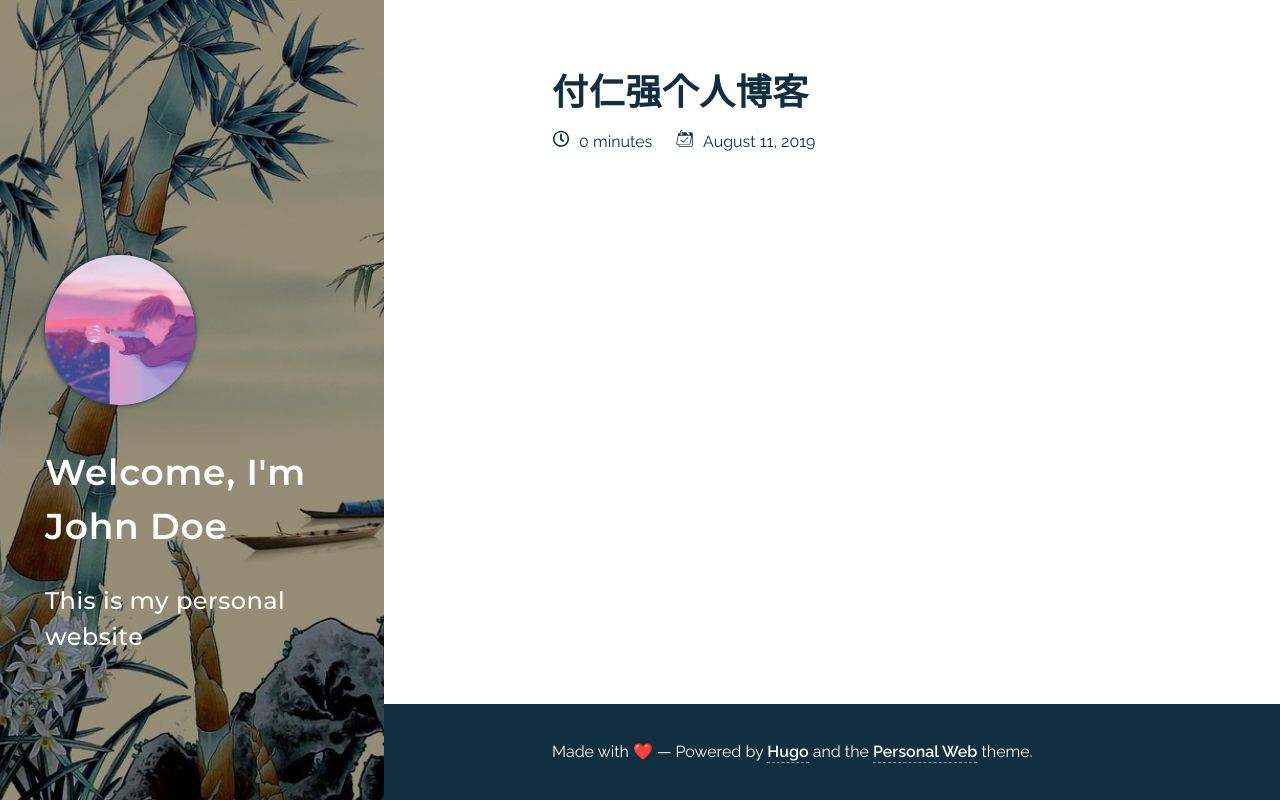
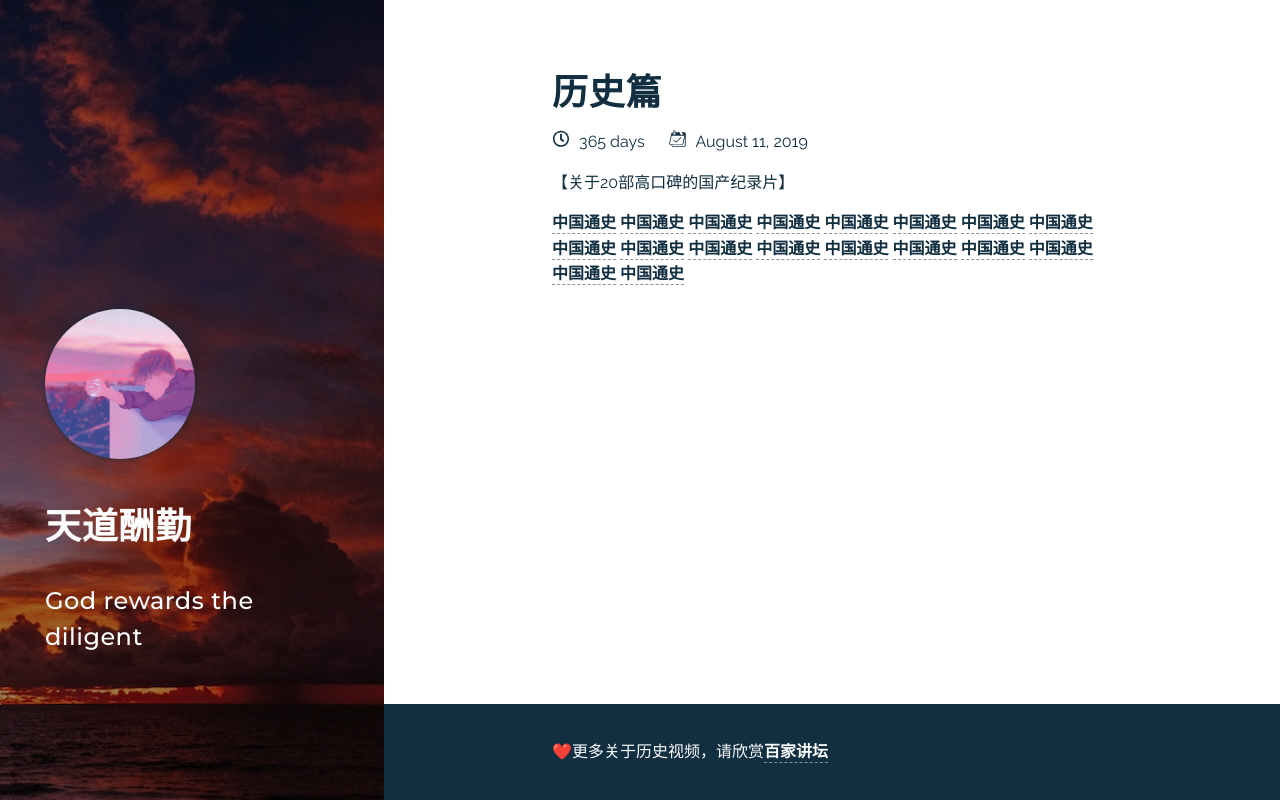
Before and after one commit to furenqiang/furenqiang.github.io, a plain HTML site: page post/blog/index.html in a window 1280 px wide. Drawn offline with Linux system fonts and the light colour scheme.

Commit message:
主页修改 、 blog的主页修改

```diff
--- a/post/blog/index.html
+++ b/post/blog/index.html
@@ -1,6 +1,6 @@
 <!DOCTYPE html>
 <html lang='en'><head>
-  <title>付仁强个人博客 - My New Hugo Site</title>
+  <title>历史</title>
   <link rel='canonical' href='https://furenqiang.github.io/post/blog/' />
   <meta charset='utf-8'>
   <meta name='viewport' content='width=device-width, initial-scale=1' />
@@ -19,7 +19,7 @@
 <link rel="stylesheet" href="https://furenqiang.github.io/sass/style.min.8a1658d134a4b54730b66789206b2cf14c1b006a6de3f3fde6302f925b6e01f5.css" integrity="sha256-ihZY0TSktUcwtmeJIGss8UwbAGpt4/P95jAvkltuAfU=" media="screen">
 <link rel="stylesheet" href="https://furenqiang.github.io/syntax.min.css" integrity="" media="screen">
 
-  <meta property="og:title" content="付仁强个人博客" />
+  <meta property="og:title" content="个人博客——历史篇" />
 <meta property="og:description" content="" />
 <meta property="og:type" content="article" />
 <meta property="og:url" content="https://furenqiang.github.io/post/blog/" />
@@ -27,7 +27,7 @@
 <meta property="article:modified_time" content="2019-08-11T14:41:52&#43;08:00"/>
 
 
-<meta itemprop="name" content="付仁强个人博客">
+<meta itemprop="name" content="个人博客——历史篇">
 <meta itemprop="description" content="">
 
 
@@ -44,7 +44,7 @@
 
   <header style="background-image:linear-gradient(
       rgba(0,0,0,0.4),rgba(0,0,0,0.4)
-    ),url(&#39;https://furenqiang.github.io/images/default-sidebar.jpg&#39;)">
+    ),url(&#39;https://furenqiang.github.io/images/default-sidebar1.jpg&#39;)">
 
   <div class="intro">
     <div class="logo-container">
@@ -52,8 +52,8 @@
         <img src='https://furenqiang.github.io/images/edna-west.jpg' alt="Profile Tags" class="rounded-logo">
       </a>
     </div>
-    <h2>Welcome, I'm John Doe</h2>
-    <h3>This is my personal website</h3>
+    <h2>天道酬勤</h2>
+    <h3>God rewards the diligent</h3>
     <div class="menu">
 
 
@@ -72,7 +72,7 @@
 
     <main id="content" class="post">
 
-<h1>付仁强个人博客</h1>
+<h1>历史篇</h1>
 <div class="reading-time">
   <div class="icon">
   <svg width="18px" height="18px" viewBox="0 0 115 115" xmlns="http://www.w3.org/2000/svg" aria-hidden="true" role="img">
@@ -82,7 +82,7 @@
   </svg>
 </div>
 
-  <span>0 minutes</span>
+  <span>365 days</span>
 </div>
 
 <div class="published-date">
@@ -96,18 +96,35 @@
 
   <span>August 11, 2019</span>
 </div>
-
+<p>【关于20部高口碑的国产纪录片】</p>
+<p1><a href="https://www.bilibili.com/video/av4735360/index_2.html" target="_blank" rel="external">中国通史</a></p1>
+<p1><a href="https://www.bilibili.com/video/av4735360/index_2.html" target="_blank" rel="external">中国通史</a></p1>
+<p1><a href="https://www.bilibili.com/video/av4735360/index_2.html" target="_blank" rel="external">中国通史</a></p1>
+<p1><a href="https://www.bilibili.com/video/av4735360/index_2.html" target="_blank" rel="external">中国通史</a></p1>
+<p1><a href="https://www.bilibili.com/video/av4735360/index_2.html" target="_blank" rel="external">中国通史</a></p1>
+<p1><a href="https://www.bilibili.com/video/av4735360/index_2.html" target="_blank" rel="external">中国通史</a></p1>
+<p1><a href="https://www.bilibili.com/video/av4735360/index_2.html" target="_blank" rel="external">中国通史</a></p1>
+<p1><a href="https://www.bilibili.com/video/av4735360/index_2.html" target="_blank" rel="external">中国通史</a></p1>
+<p1><a href="https://www.bilibili.com/video/av4735360/index_2.html" target="_blank" rel="external">中国通史</a></p1>
+<p1><a href="https://www.bilibili.com/video/av4735360/index_2.html" target="_blank" rel="external">中国通史</a></p1>
+<p1><a href="https://www.bilibili.com/video/av4735360/index_2.html" target="_blank" rel="external">中国通史</a></p1>
+<p1><a href="https://www.bilibili.com/video/av4735360/index_2.html" target="_blank" rel="external">中国通史</a></p1>
+<p1><a href="https://www.bilibili.com/video/av4735360/index_2.html" target="_blank" rel="external">中国通史</a></p1>
+<p1><a href="https://www.bilibili.com/video/av4735360/index_2.html" target="_blank" rel="external">中国通史</a></p1>
+<p1><a href="https://www.bilibili.com/video/av4735360/index_2.html" target="_blank" rel="external">中国通史</a></p1>
+<p1><a href="https://www.bilibili.com/video/av4735360/index_2.html" target="_blank" rel="external">中国通史</a></p1>
+<p1><a href="https://www.bilibili.com/video/av4735360/index_2.html" target="_blank" rel="external">中国通史</a></p1>
+<p1><a href="https://www.bilibili.com/video/av4735360/index_2.html" target="_blank" rel="external">中国通史</a></p1>
 
 
     </main>
   </div>
   <footer>
     <div class="footer-wrapper">
-      <p>Made with ❤️ &mdash; Powered by <a href="https://gohugo.io/" target="_blank" rel="external">Hugo</a> and the <a href="https://github.com/bjacquemet/personal-web" target='_blank' rel="external">Personal Web</a> theme.</p>
+      <p>❤️更多关于历史视频，请欣赏<a href="https://search.bilibili.com/all?keyword=%E7%99%BE%E5%AE%B6%E8%AE%B2%E5%9D%9B&from_source=nav_search" target='_blank' rel="external">百家讲坛</a> </p>
       <p></p>
     </div>
   </footer>
   <link href="https://fonts.googleapis.com/css?family=Montserrat:500,600|Raleway:400,400i,600" rel="stylesheet">
-
 </body>
 </html>
```
Also changed, not shown: index.html (+1 -1 lines), post/index.html (+9 -12 lines), images/default-sidebar3.jpg (added), images/edna-west1.jpg (added).
